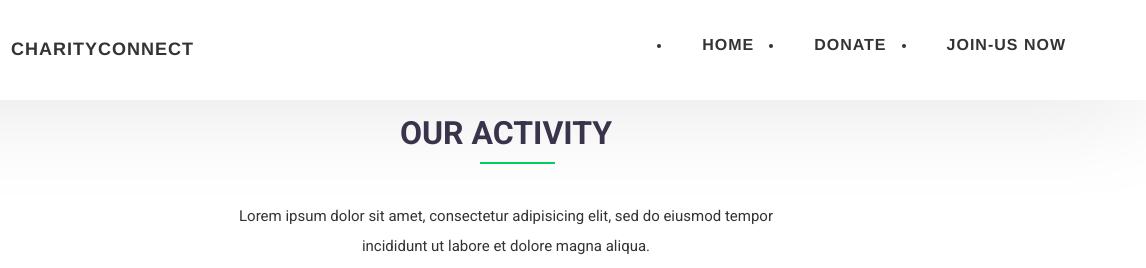
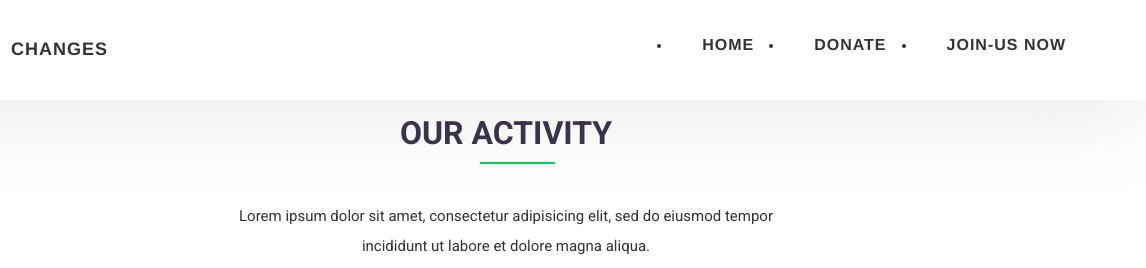
Before and after one commit to tok2sumit/DevOps-Frontend, a website: page index.html in a window 1280 px wide. Shown: the top 268 px of the page, 134-1280 px from the left. Drawn offline with Linux system fonts and the light colour scheme.

Commit message:
made changes to test webhooks

```diff
--- a/index.html
+++ b/index.html
@@ -32,7 +32,7 @@
                 <div class="header__logo-img-cont">
                     <img src="img/main-logo.png" alt="" class="header__logo-img">
                 </div>
-                <span class="header__logo-sub">CharityConnect</span>
+                <span class="header__logo-sub">Changes</span>
               </div>
               <div class="header__main">
                 <ul class="header__links">
```
